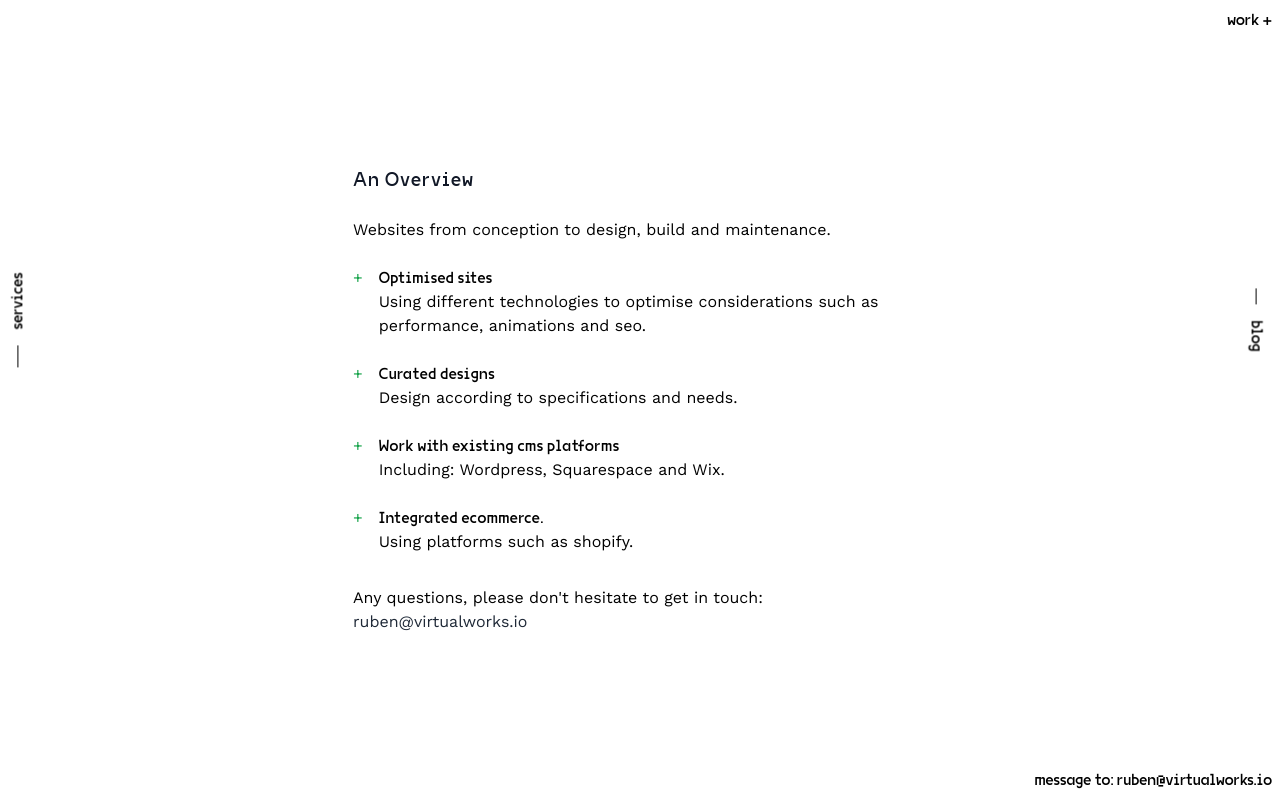
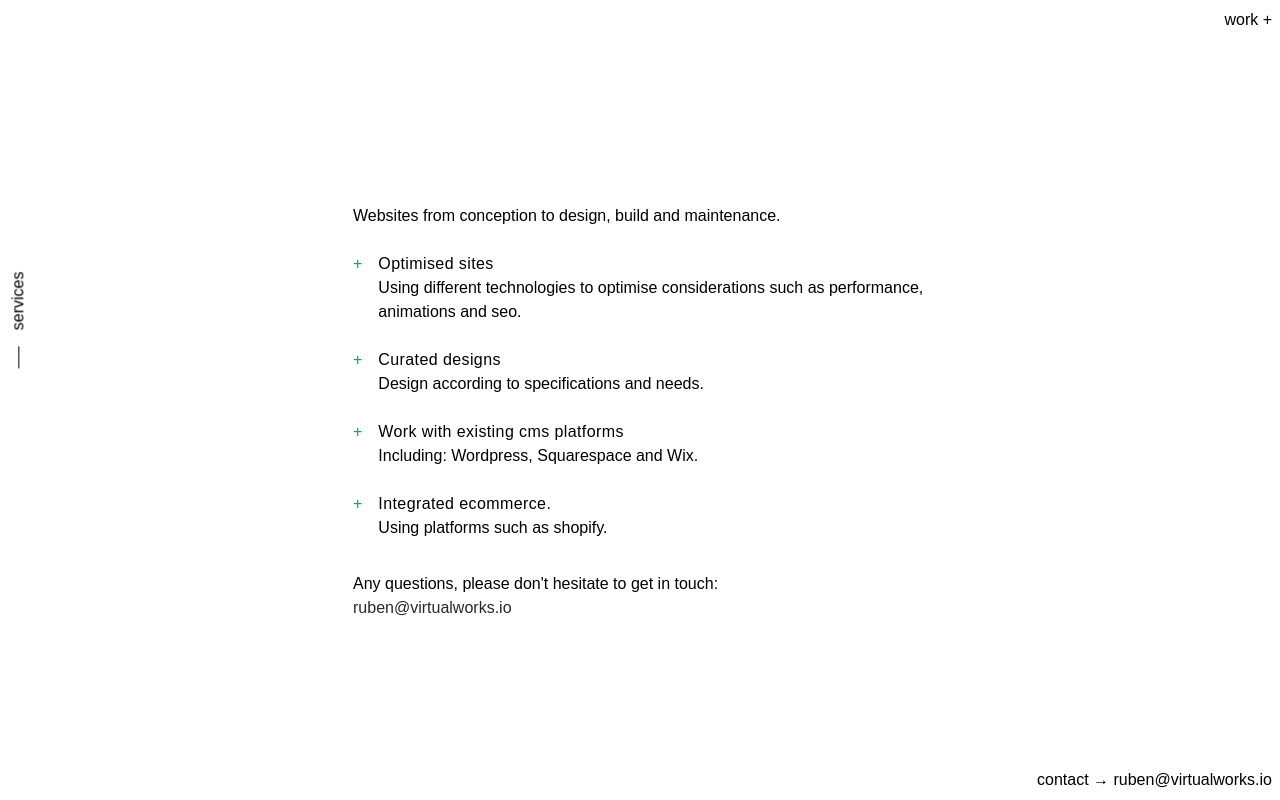
Before and after one commit to code-sanchu/my_portfolio-old, an Astro site: page /services in a window 1280 px wide. Built offline with nearby package versions, Linux system fonts and the light colour scheme; Astro itself is replaced by a stand-in of ours.

Commit message:
curated now custom; update font

```diff
--- a/src/components/Navigation.astro
+++ b/src/components/Navigation.astro
@@ -9,15 +9,16 @@
   <div class="h-[1px] w-[22px] bg-black"></div>
   <a href="/services">services</a>
 </div>
-<div
+
+<!-- <div
   class="font-display-primary z-30 fixed top-[40vh] rotate-90 -right-xs -translate-y-1/2 flex items-center gap-sm text-sm sm:text-base"
 >
   <div class="h-[1px] w-[16px] bg-black"></div>
   <a href="/blog">blog</a>
-</div>
+</div> -->
 <div
   class="font-display-primary z-30 fixed top-[99vh] -translate-y-full right-xs text-sm sm:text-base"
 >
-  message to:
+  contact →
   <a href="mailto:ruben@virtualworks.io">ruben@virtualworks.io</a>
 </div>
--- a/src/components/landing/GreetingText.astro
+++ b/src/components/landing/GreetingText.astro
@@ -2,7 +2,7 @@
   class="fixed left-1/2 top-[45%] sm:top-[40%] -translate-x-1/2 -translate-y-1/2 flex flex-col gap-md sm:gap-lg"
 >
   <div class="font-body-primary tracking-wide opacity-0" id="curated">
-    [ Curated sites ]
+    Custom sites by
   </div>
   <div
     class="small-caps text-[60px] sm:text-[70px] font-display-primary tracking-wider leading-none flex flex-col gap-sm sm:gap-md"
--- a/src/layouts/Layout.astro
+++ b/src/layouts/Layout.astro
@@ -13,11 +13,12 @@ type FontName =
 
 const fontMap = {
   ["display-primary"]: {
-    href: "/fonts/VG_R.woff2",
-    type: "font/woff2",
+    href: "/fonts/TiltNeon-Regular.ttf",
+    type: "font/ttf",
   },
   ["body-primary"]: {
-    href: "/fonts/WS_r.ttf",
+    // href: "/fonts/WS_r.ttf",
+    href: "/fonts/TiltNeon-Regular.ttf",
     type: "font/ttf",
   },
   ["asatic-r"]: {
@@ -55,7 +56,7 @@ const { preloadFonts } = Astro.props;
     <meta name="viewport" content="width=device-width" />
     <link rel="icon" type="image/svg+xml" href="/favicon.ico" />
     <meta name="generator" content={Astro.generator} />
-    <title>VirtualWorks. Curated Sites.</title>
+    <title>VirtualWorks. Custom Sites.</title>
     {
       preloadFonts?.map((fontName) =>
         fontName === "piros" ? (
--- a/src/pages/services.astro
+++ b/src/pages/services.astro
@@ -7,9 +7,6 @@ import Layout from "~layouts/Layout.astro";
   <div class="grid place-items-center min-h-screen">
     <div class="font-body-primary p-xl pr-lg">
       <TextSection width="tight">
-        <h3 class="text-gray-900 text-xl font-display-primary tracking-wider">
-          An Overview
-        </h3>
         <p class="mt-md">
           Websites from conception to design, build and maintenance.
         </p>
--- a/src/styles/global.css
+++ b/src/styles/global.css
@@ -3,6 +3,13 @@
 @tailwind utilities;
 
 /* see tailwind config for how fonts used */
+
+@font-face {
+  font-family: "TiltNeon";
+  src: url("/fonts/TiltNeon-Regular.ttf") format("ttf");
+  font-weight: normal;
+  font-style: normal;
+}
 @font-face {
   font-family: "VG";
   src: url("/fonts/VG_R.woff2") format("woff2");
--- a/tailwind.config.cjs
+++ b/tailwind.config.cjs
@@ -3,8 +3,8 @@ module.exports = {
   content: ["./src/**/*.{astro,html,js,jsx,md,mdx,svelte,ts,tsx,vue}"],
   theme: {
     fontFamily: {
-      "display-primary": ["VG", "sans-serif"],
-      "body-primary": ["WS_r", "sans-serif"],
+      "display-primary": ["TiltNeon", "sans-serif"],
+      "body-primary": ["TiltNeon", "sans-serif"],
       "asatic-r": ["NM_R", "sans-serif"],
       alesh: ["IBMMono", "monospace"],
       "birch-b": ["Amatic-b", "cursive"],
```
Also changed, not shown: public/fonts/TiltNeon-Regular.ttf (added).
